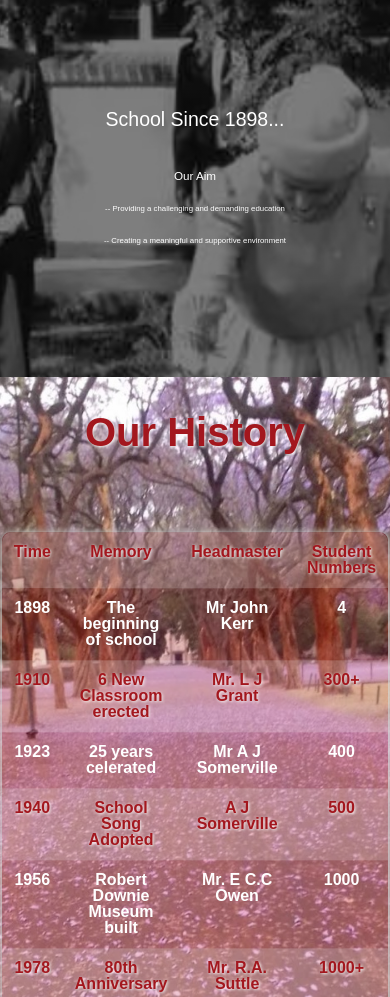
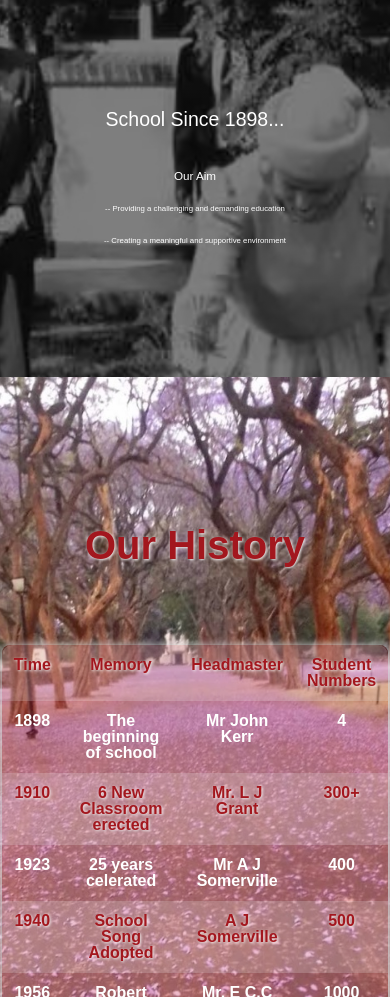
Before and after one commit to Gilman2022/princeEdwardSchool.github.io, a plain HTML site: page aboutUs.html in a window 390 px wide. Shown: the part 103-1100 px from the top of the page. Drawn offline with nearby package versions, Linux system fonts and the light colour scheme.

Commit message:
Update aboutUs.css
Changed the table vertical layout by putting comments on the translateY

```diff
--- a/stylesheets.css/aboutUs.css
+++ b/stylesheets.css/aboutUs.css
@@ -78,7 +78,7 @@ table {
   border-radius: 8px;
   box-shadow: 1px 2px 8px 2px lightgray;
   height: 0.5vw;
-  transform: translateY(-50%);
+/*   transform: translateY(-50%); */
 
 }
 
@@ -121,7 +121,7 @@ tr:last-child td:last-child { border-bottom-right-radius: 10px; }
 @media only screen and (min-width: 761px)  and (max-width:1030px) {
   table {
     margin-top: 5rem;
-    transform: translateY(-30%);
+/*     transform: translateY(-30%); */
   }
 
   caption {
@@ -152,7 +152,7 @@ tr:nth-child(even) {
 
 @media only screen and (max-width: 760px) {
   table {
-    transform: translateY(-16%);
+/*     transform: translateY(-16%); */
   }
 
 }
```
